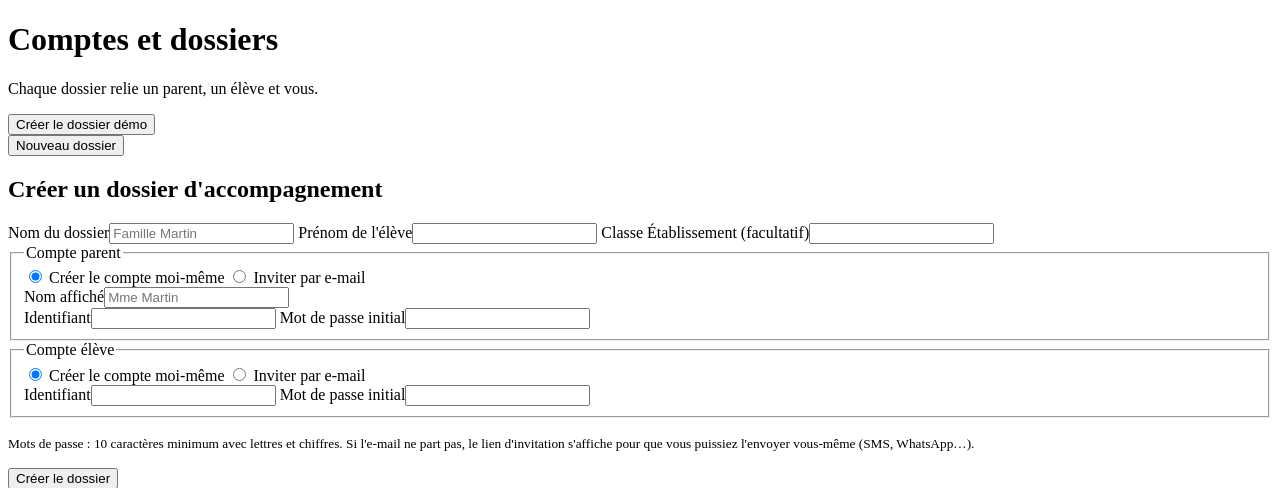
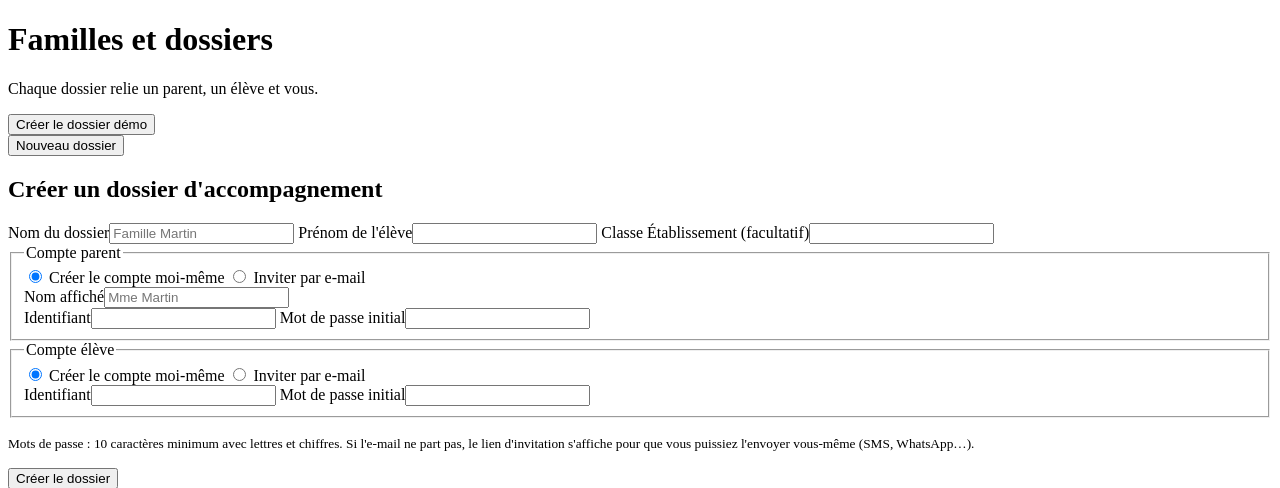
Before and after one commit to Azzurra06/LeevelApp, a PHP site: template app/views/t_users.php in a window 1280 px wide. Shown: the top 488 px of the page. Run offline with PHP 8.4, Linux system fonts and the light colour scheme; the template is opened without the code that fills it, so the values that code supplies are empty.

Commit message:
Tutrice : l'onglet « Comptes » devient « Familles » (évite la confusion avec « Mon compte »)
Co-Authored-By: Claude Opus 5.5 <noreply@anthropic.com>
Claude-Session: https://claude.ai/code/session_01WrVmNvKeFszsCpXY3z8BA4

```diff
--- a/app/views/_flash.php
+++ b/app/views/_flash.php
@@ -9,6 +9,6 @@
       <div class="copy-row"><input type="text" readonly value="<?= e($ir['link']) ?>" aria-label="Lien d'invitation"><button type="button" class="btn soft sm" data-copy><?= icon('file-text') ?> Copier</button></div>
     </div>
   <?php endforeach ?>
-  <p class="muted"><small>Ce lien est personnel, à usage unique et valable 7 jours. Il ne sera plus affiché ; vous pourrez en générer un nouveau depuis « Comptes ».</small></p>
+  <p class="muted"><small>Ce lien est personnel, à usage unique et valable 7 jours. Il ne sera plus affiché ; vous pourrez en générer un nouveau depuis « Familles ».</small></p>
 </div>
 <?php endif ?>
--- a/app/views/help.php
+++ b/app/views/help.php
@@ -21,7 +21,7 @@ $faq = [
         ['file-text', 'Rédiger et envoyer un bilan de séance', "Fiche élève > onglet « Séances » : après une séance, rédigez le bilan. « Envoyer » le publie dans le suivi du parent et dans « Échanges »."],
         ['message-circle', 'Deux discussions par famille', "Dans « Échanges », chaque famille a deux fils : « Parent » et celui de l'élève. Le parent peut lire la discussion de l'élève, sans y écrire."],
         ['lock', 'Faire passer un questionnaire sur un seul appareil', "Écran « Premier rendez-vous » : lancez la passation. Votre session se ferme, seul le questionnaire est accessible, puis vous vous reconnectez à la fin."],
-        ['users', 'Inviter un parent ou un élève', "Page « Comptes » : créez les comptes vous-même ou envoyez un lien d'invitation par e-mail."],
+        ['users', 'Inviter un parent ou un élève', "Page « Familles » : créez les comptes vous-même ou envoyez un lien d'invitation par e-mail."],
     ],
 ][$role];
 $common = [
--- a/app/views/layout.php
+++ b/app/views/layout.php
@@ -1,6 +1,6 @@
 <?php $me = current_user(); $r = $_GET['r'] ?? 'home'; $role = $me['role'] ?? ''; $sidQ = isset($s['id']) ? ['sid' => $s['id']] : [];
 $nav = match ($role) {
-    'tutor' => [['t', 'house', 'Tableau de bord', 'Accueil'], ['t_rdv', 'clipboard-list', 'Premier rendez-vous', '1er RDV'], ['t_student', 'user', 'Fiche élève', 'Élève'], ['t_messages', 'message-circle', 'Échanges', 'Échanges'], ['t_users', 'users', 'Comptes', 'Comptes']],
+    'tutor' => [['t', 'house', 'Tableau de bord', 'Accueil'], ['t_rdv', 'clipboard-list', 'Premier rendez-vous', '1er RDV'], ['t_student', 'user', 'Fiche élève', 'Élève'], ['t_messages', 'message-circle', 'Échanges', 'Échanges'], ['t_users', 'users', 'Familles', 'Familles']],
     'parent' => [['p', 'house', 'Suivi', 'Suivi'], ['p_planning', 'calendar', 'Planning', 'Planning'], ['p_messages', 'message-circle', 'Échanges', 'Échanges'], ['q', 'clipboard-list', 'Mon questionnaire', 'Questionnaire']],
     'student' => [['s', 'house', 'Mon espace', 'Accueil'], ['s_subjects', 'book-open', 'Mes matières', 'Matières'], ['s_tools', 'lightbulb', 'Mes outils', 'Outils'], ['s_messages', 'message-circle', 'Messages', 'Messages'], ['q', 'clipboard-list', 'Mon questionnaire', 'Questionnaire']],
     default => [],
--- a/app/views/t_users.php
+++ b/app/views/t_users.php
@@ -1,5 +1,5 @@
-<?php $title = 'Comptes'; $old = $_SESSION['old'] ?? []; unset($_SESSION['old']); ?>
-<div class="page-head"><div><h1><?= icon('users') ?> Comptes et dossiers</h1><p>Chaque dossier relie un parent, un élève et vous.</p></div>
+<?php $title = 'Familles'; $old = $_SESSION['old'] ?? []; unset($_SESSION['old']); ?>
+<div class="page-head"><div><h1><?= icon('users') ?> Familles et dossiers</h1><p>Chaque dossier relie un parent, un élève et vous.</p></div>
   <div class="row"><?php if (!array_filter($families, fn($f) => $f['is_demo'])): ?><form method="post" action="<?= e(url('t_demo')) ?>"><?= csrf_field() ?><button class="btn ghost"><?= icon('sparkles') ?> Créer le dossier démo</button></form><?php endif ?>
   <button class="btn" data-toggle="newfam"><?= icon('plus') ?> Nouveau dossier</button></div></div>
 <div class="card" id="newfam" <?= $families && !$old ? 'hidden' : '' ?>>
```
